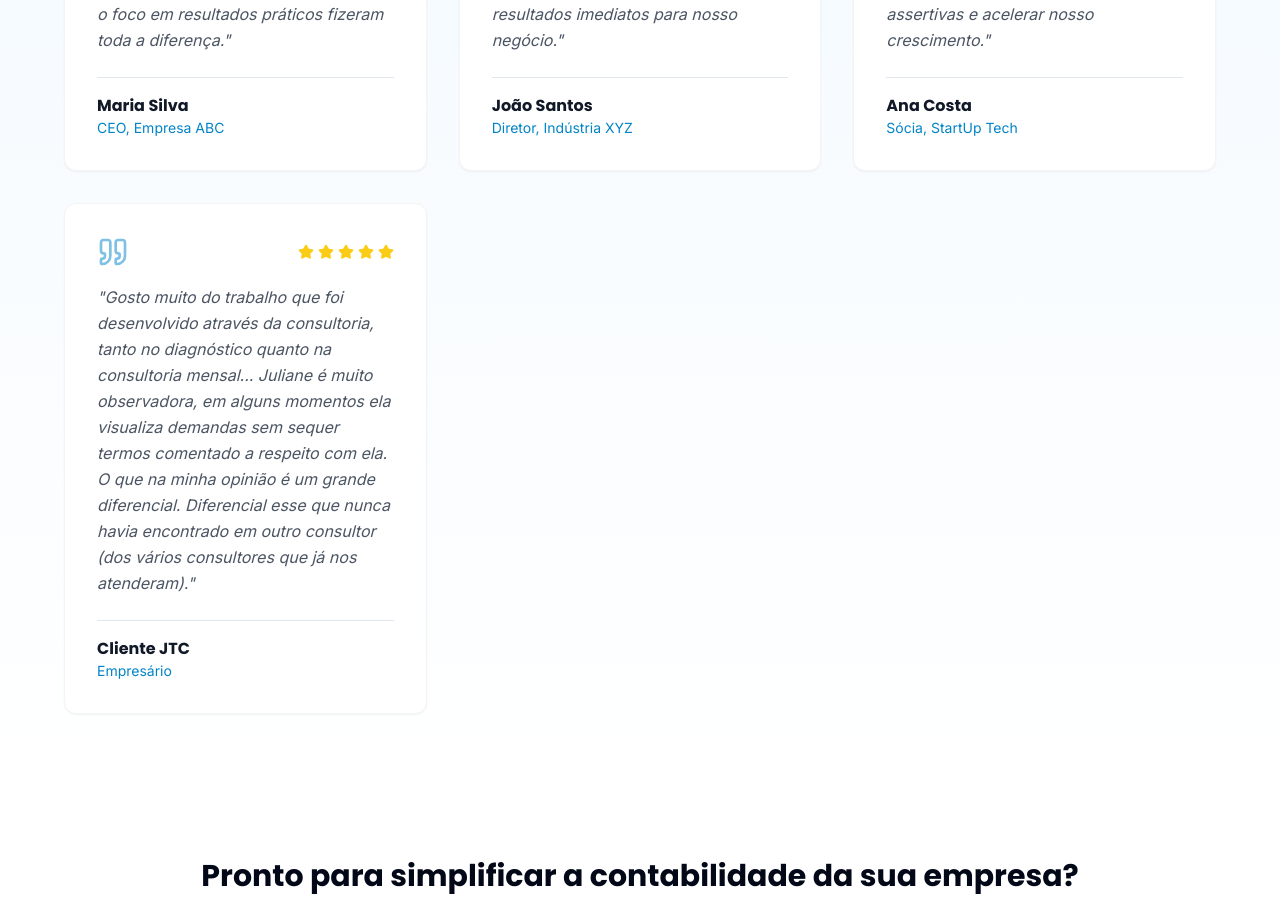
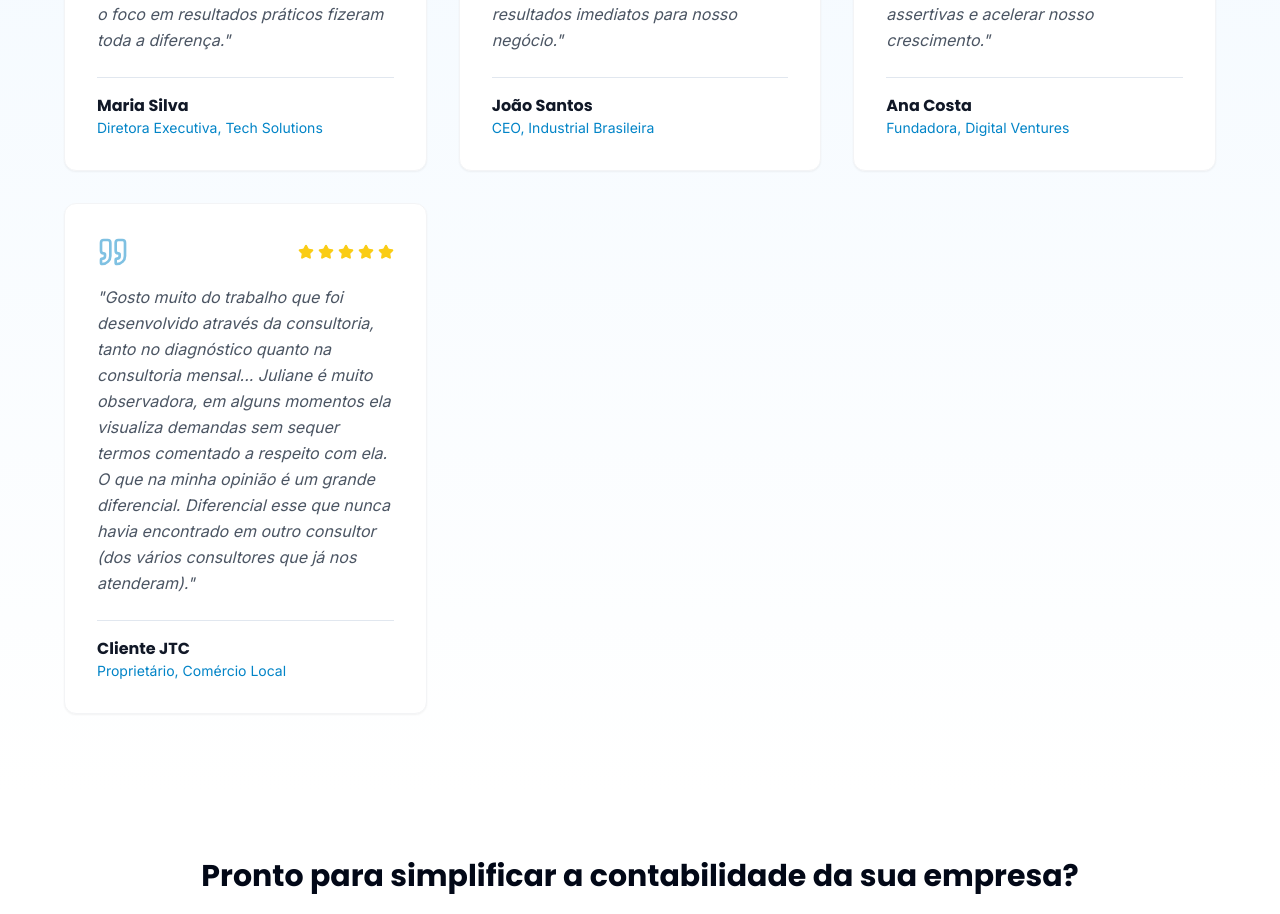
Before and after one commit to DevZipMateus/juliane-teixeira, a React (Vite) app: page /about in a window 1280 px wide. Shown: the part 4468-5382 px from the top of the page. Built offline with nearby package versions, Linux system fonts and the light colour scheme.

Commit message:
Refactor: Update testimonials content
Update the names, positions, and company names in the testimonials section.

```diff
--- a/src/components/TestimonialsSection.tsx
+++ b/src/components/TestimonialsSection.tsx
@@ -6,28 +6,28 @@ import { Card, CardContent } from '@/components/ui/card';
 const testimonials = [
   {
     name: "Maria Silva",
-    position: "CEO, Empresa ABC",
+    position: "Diretora Executiva, Tech Solutions",
     content: "A consultoria da Juliane foi fundamental para reestruturar nossa empresa. A clareza nas orientações e o foco em resultados práticos fizeram toda a diferença.",
     rating: 5,
     delay: 0
   },
   {
     name: "João Santos",
-    position: "Diretor, Indústria XYZ",
+    position: "CEO, Industrial Brasileira",
     content: "Profissionalismo exemplar e conhecimento técnico de alto nível. As soluções apresentadas trouxeram resultados imediatos para nosso negócio.",
     rating: 5,
     delay: 200
   },
   {
     name: "Ana Costa",
-    position: "Sócia, StartUp Tech",
+    position: "Fundadora, Digital Ventures",
     content: "Recomendo fortemente! A experiência prática da consultoria nos ajudou a tomar decisões mais assertivas e acelerar nosso crescimento.",
     rating: 5,
     delay: 400
   },
   {
     name: "Cliente JTC",
-    position: "Empresário",
+    position: "Proprietário, Comércio Local",
     content: "Gosto muito do trabalho que foi desenvolvido através da consultoria, tanto no diagnóstico quanto na consultoria mensal... Juliane é muito observadora, em alguns momentos ela visualiza demandas sem sequer termos comentado a respeito com ela. O que na minha opinião é um grande diferencial. Diferencial esse que nunca havia encontrado em outro consultor (dos vários consultores que já nos atenderam).",
     rating: 5,
     delay: 600
```
